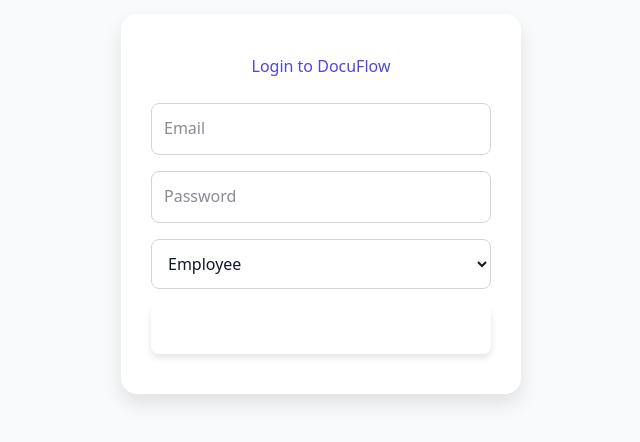
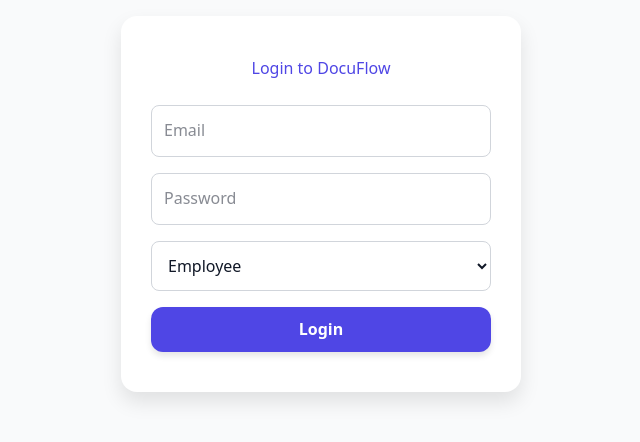
Before and after one commit to CoderSanket24/docTrack, a React (Vite) app: page /Login in a window 1280 px wide. Shown: the part 196-638 px from the top of the page, without its empty margins (319-959 px from the left). Built offline with nearby package versions, Linux system fonts and the light colour scheme.

Commit message:
login page

```diff
--- a/src/App.css
+++ b/src/App.css
@@ -1,12 +1,12 @@
 body {
     background-color: #F9FAFB;
     color: #111827;
-    margin: 0;
+    /* margin: 0; */
     line-height: 1.6;
 }
 
 button {
-    /* background-color: #2C3E50; */
+    background-color: #4F46E5;
     color: white;
     padding: 10px 24px;
     border: none;
@@ -96,48 +96,6 @@
     font-size: 36px;
 }
 
-/* Login Page */
-.login-container {
-    min-height: 100vh;
-    background-color: #F9FAFB;
-    display: flex;
-    justify-content: center;
-    align-items: center;
-    padding: 20px;
-}
-
-.login-box {
-    background-color: #ffffff;
-    padding: 40px 30px;
-    border-radius: 16px;
-    box-shadow: 0 10px 20px rgba(0, 0, 0, 0.1);
-    width: 100%;
-    max-width: 400px;
-    text-align: center;
-}
-
-.login-box h2 {
-    margin-bottom: 24px;
-    color: #4F46E5;
-}
-
-.login-form input,
-.login-form select {
-    width: 100%;
-    padding: 12px;
-    margin-bottom: 16px;
-    border: 1px solid #D1D5DB;
-    border-radius: 8px;
-    font-size: 16px;
-}
-
-.login-form button {
-    width: 100%;
-    padding: 12px;
-    border-radius: 8px;
-}
-
-
 /* Sidebar Layout */
 .dashboard-layout {
     display: flex;
--- a/src/pages/Home.jsx
+++ b/src/pages/Home.jsx
@@ -17,7 +17,7 @@
                 </p>
                 <button
                     onClick={() => navigate('/login')}
-                    className="bg-[#4F46E5] hover:bg-[#4338CA] text-white font-semibold py-2 px-6 rounded-2xl transition duration-300 shadow-md"
+                    className="bg-[#4F46E5] hover:bg-[#4338CA] text-white font-semibold py-2 px-6 rounded-2xl transition duration-300 shadow-md hover:translate-[-2px]"
                 >
                     Login
                 </button>
--- a/src/pages/Login.jsx
+++ b/src/pages/Login.jsx
@@ -15,9 +15,9 @@
     };
 
     return (
-        <div className="login-container">
-            <div className="login-box">
-                <h2>Login to DocuFlow</h2>
+        <div className="bg-[#F9FAFB]">
+            <div className="bg-[#fff] py-[40px] px-[30px] rounded-2xl w-full max-w-[400px] text-center shadow-[0px_10px_20px_rgba(0,0,0,0.1)]">
+                <h2 className='mb-6 text-[#4F46E5]'>Login to DocuFlow</h2>
                 <form onSubmit={handleSubmit} className="login-form">
                     <input
                         type="email"
@@ -25,6 +25,7 @@
                         value={email}
                         required
                         onChange={(e) => setEmail(e.target.value)}
+                        className='w-full p-3 mb-4 rounded-lg text-[16px] border-[#D1D5DB] border-solid border-[1px]'
                     />
                     <input
                         type="password"
@@ -32,14 +33,15 @@
                         value={password}
                         required
                         onChange={(e) => setPassword(e.target.value)}
+                        className='w-full p-3 mb-4 rounded-lg text-[16px] border-[#D1D5DB] border-solid border-[1px]'
                     />
-                    <select value={role} onChange={(e) => setRole(e.target.value)}>
+                    <select value={role} onChange={(e) => setRole(e.target.value)} className='w-full p-3 mb-4 rounded-lg text-[16px] border-[#D1D5DB] border-solid border-[1px]'>
                         <option value="Employee">Employee</option>
                         <option value="Manager">Manager</option>
                         <option value="HR">HR</option>
                         <option value="Director">Director</option>
                     </select>
-                    <button type="submit">Login</button>
+                    <button type="submit" className='w-full p-3 rounded-b-lg'>Login</button>
                 </form>
             </div>
         </div>
```
